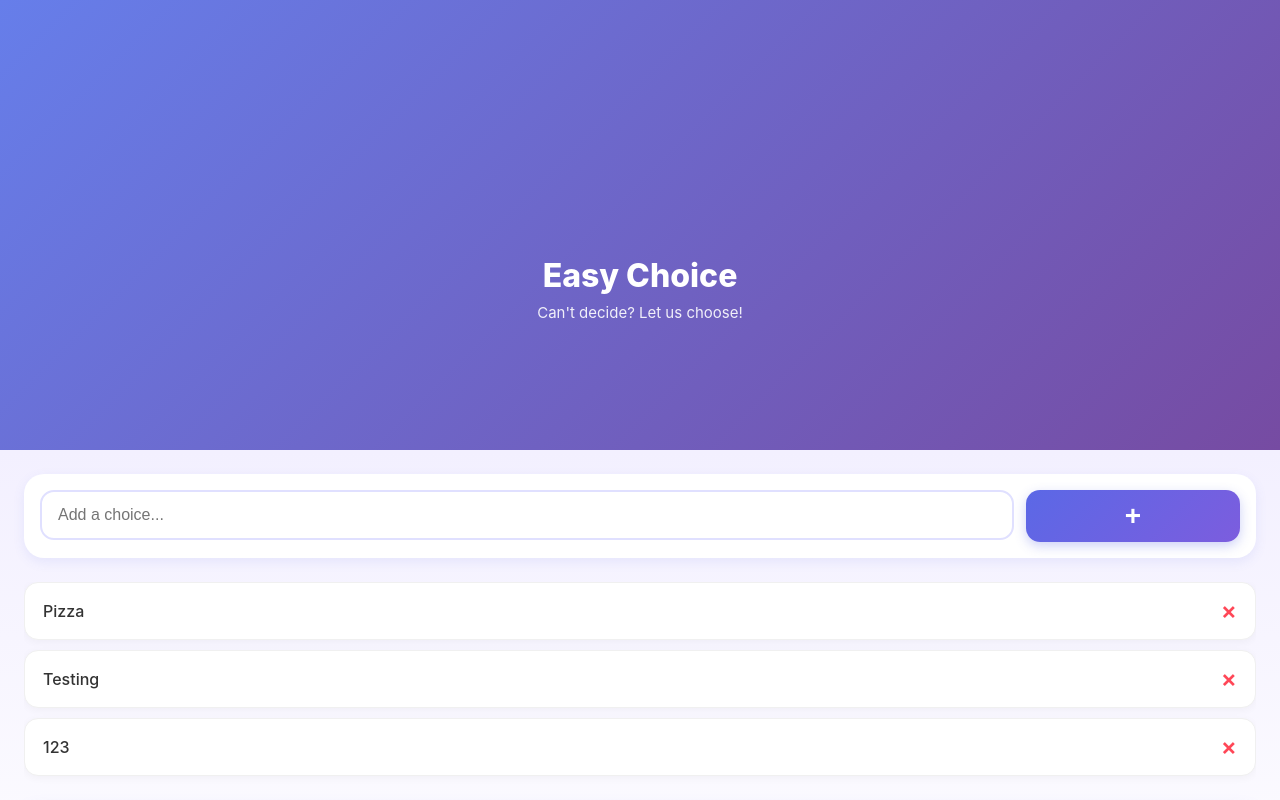
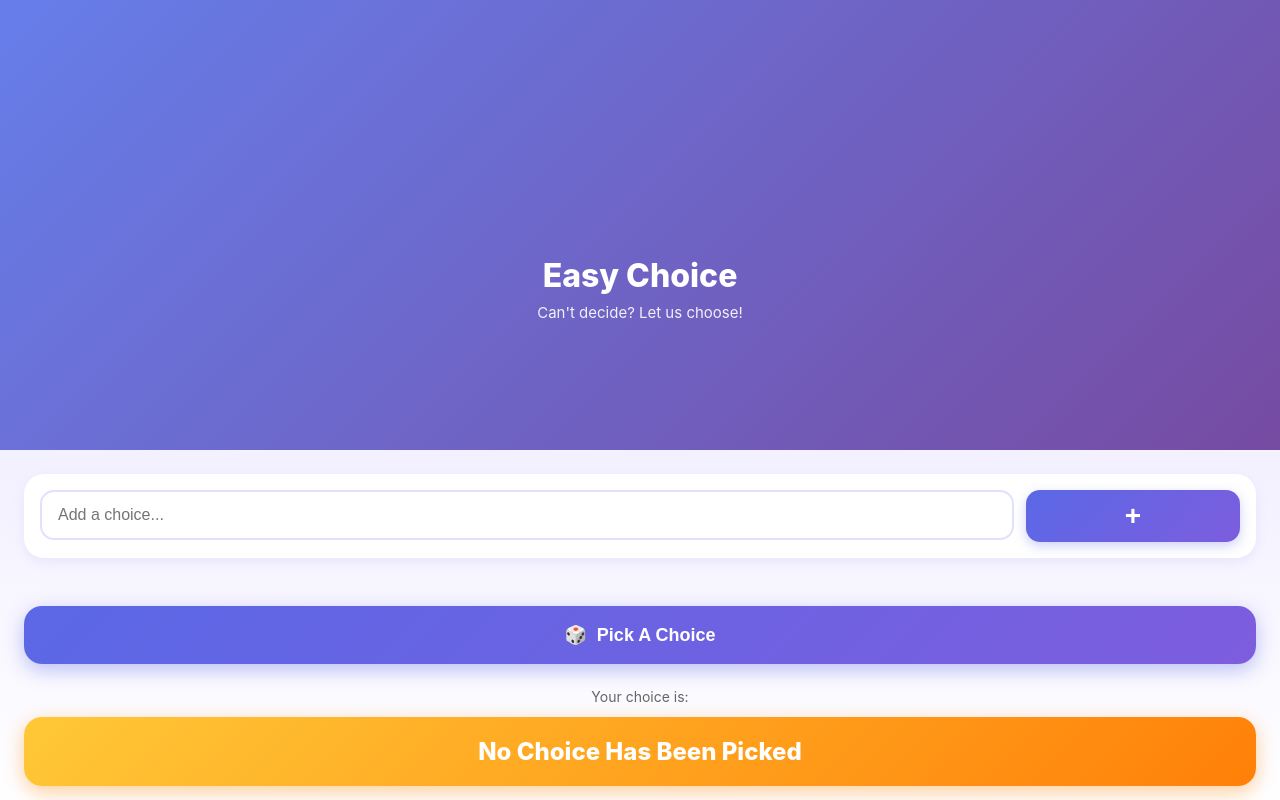
Before and after one commit to bc-whisnant/easy-choice-vue, a Vue app: page / in a window 1280 px wide. Shown: the top 800 px of the page. Built offline with nearby package versions, Linux system fonts and the light colour scheme.

Commit message:
adding an option

```diff
--- a/src/App.vue
+++ b/src/App.vue
@@ -1,12 +1,25 @@
 <script setup>
+  import { ref } from 'vue';
   import Heading from './components/Heading.vue';
   import ChoiceEntry from './components/ChoiceEntry.vue';
   import ChoiceContainer from './components/ChoiceContainer.vue';
   import Button from './components/Button.vue';
   import Result from './components/Result.vue';
-  const choices = ['Pizza', 'Testing', '123']
+  const choices = ref([]) // ['Pizza', 'Testing', '123']
   const buttonIcon = '🎲'
-  const easyChoice = 'Pizza'
+  const currentChoice = ref('')
+
+  const easyChoice = ref('')
+
+  const addChoice = () => {
+    choices.value.push(currentChoice.value)
+    currentChoice.value = ''
+  }
+  const deleteChoice = () => console.log('deleting choice here')
+
+  const pickChoice = () => console.log('picking choice here')
+
+  const result = !easyChoice.value ? 'No Choice Has Been Picked' : easyChoice.value
 </script>
 
 <template>
@@ -18,10 +31,10 @@
   </header>
 
   <main>
-    <ChoiceEntry placeholder="Add a choice..." />
+    <ChoiceEntry @addChoice="addChoice" v-model="currentChoice" placeholder="Add a choice..." />
     <ChoiceContainer :choices="choices" />
-    <Button :buttonIcon="buttonIcon" buttonText="Pick A Choice"/>
-    <Result :result="easyChoice" />
+    <Button @pickChoice="pickChoice" :buttonIcon="buttonIcon" buttonText="Pick A Choice"/>
+    <Result :result="result" />
   </main>
 </template>
 
--- a/src/components/Button.vue
+++ b/src/components/Button.vue
@@ -9,13 +9,18 @@
       required: true
     }
   })
+  const emit = defineEmits(['pickChoice'])
+
+  const pickChoice = () => {
+    emit('pickChoice')
+  }
 
 </script>
 
 
 <template>
 
-  <button class="choice-button">
+  <button @click="pickChoice" class="choice-button">
     <span>{{ buttonIcon }}</span>
     {{ buttonText }}
   </button>
--- a/src/components/ChoiceEntry.vue
+++ b/src/components/ChoiceEntry.vue
@@ -1,19 +1,32 @@
 <script setup>
+import { ref } from 'vue'
+
+
+
 defineProps({
   placeholder: {
     type: String,
     required: true,
   }
 })
+
+const emit = defineEmits(['addChoice'])
+const currentChoice = defineModel()
+
+
+const addChoice = () => {
+  emit('addChoice')
+}
+
 </script>
 
 <template>
   <div class="choice-input">
    <div class="input-group">
       <div class="input-field">
-        <input type="text" :placeholder="placeholder" />
+        <input v-model="currentChoice" type="text" :placeholder="placeholder" />
       </div>
-      <button class="add-button">+</button>
+      <button @click="addChoice" class="add-button">+</button>
     </div>
   </div>
 </template>
```
Also changed, not shown: src/components/Choice.vue (line endings or trailing spaces).
